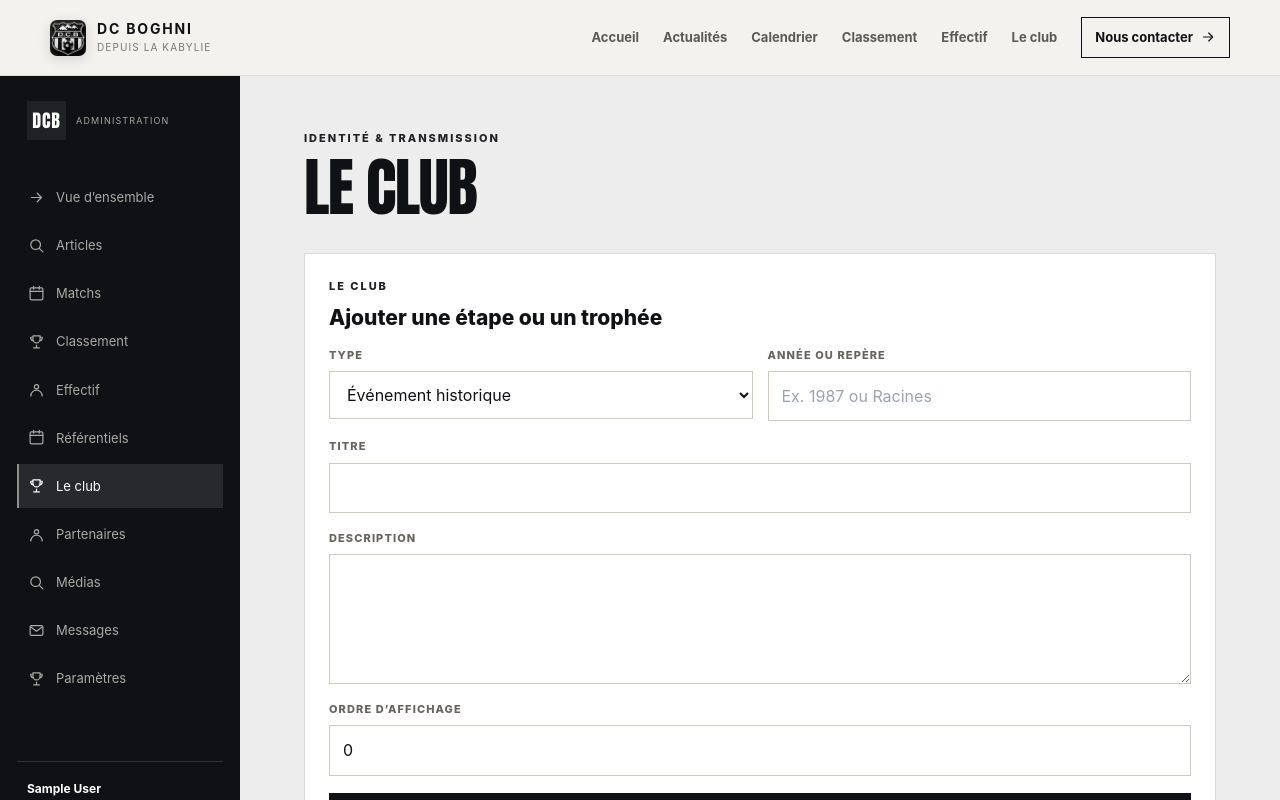
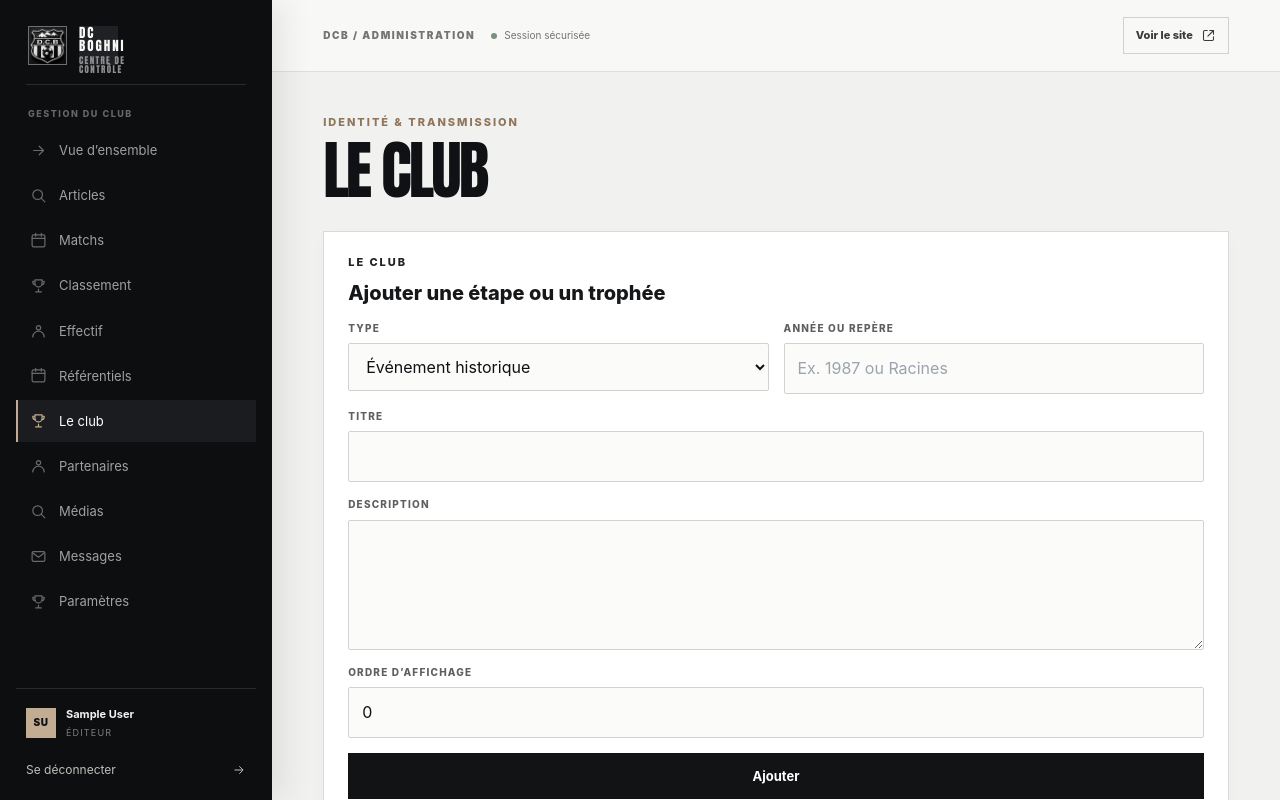
Before and after one commit to RAYANE8LOUNIS/DC-Boghni-, a Next.js app: page /admin/club in a window 1280 px wide. Shown: the top 800 px of the page. Built offline with nearby package versions, Linux system fonts and the light colour scheme; no server answers; the database is empty; sample sign-in values are in the browser's storage.

Commit message:
Redesign admin workspace and separate public chrome

```diff
--- a/app/globals.css
+++ b/app/globals.css
@@ -349,3 +349,101 @@ h3 { font-size:clamp(1.55rem, 2.5vw, 2.25rem); }
 @media (max-width: 900px) { .admin-layout{grid-template-columns:1fr}.admin-sidebar{position:static;height:auto;padding:16px 18px}.admin-sidebar nav{display:flex;overflow:auto}.admin-sidebar nav a{white-space:nowrap}.admin-sidebar__bottom{display:flex;align-items:center;justify-content:space-between;gap:20px;padding:15px 0 0}.admin-main{padding:34px 18px 60px}.admin-content-grid{grid-template-columns:1fr}.admin-actions{grid-template-columns:1fr 1fr} }
 @media (max-width: 600px) { .admin-header{display:block}.admin-header .button{margin-top:18px}.admin-stat-grid{grid-template-columns:1fr}.admin-form__row,.admin-settings-grid{grid-template-columns:1fr}.admin-actions{grid-template-columns:1fr}.admin-list__item{align-items:start;flex-direction:column}.admin-list__actions{width:100%}.admin-list__actions button{flex:1}.admin-message__top{display:block}.admin-message__top .admin-status{display:block;margin-top:8px}.admin-login__card{padding:26px 20px}.admin-login__card h1{font-size:45px} }
 @media (prefers-reduced-motion: reduce) { *,*::before,*::after{animation-duration:.01ms!important;animation-iteration-count:1!important;transition-duration:.01ms!important;scroll-behavior:auto!important} }
+
+/* Administration : tableau de contrôle noir et blanc du DCB */
+.admin-layout { --admin-accent:#c2ad92; --admin-panel:#fff; --admin-surface:#f1f1ef; grid-template-columns:272px minmax(0,1fr); min-height:100vh; background:var(--admin-surface); }
+.admin-sidebar { position:sticky; top:0; height:100vh; padding:24px 16px 18px; background:#0d0e10; color:#f8f8f6; box-shadow:12px 0 30px rgba(13,14,16,.08); }
+.admin-brand { gap:12px; padding:2px 12px 19px; }
+.admin-brand__mark { display:grid; place-items:center; width:45px; height:45px; overflow:hidden; background:#f4f4f1; border:1px solid rgba(255,255,255,.35); }
+.admin-brand__mark img { width:100%; height:100%; object-fit:cover; filter:grayscale(1); }
+.admin-brand__words { display:flex; flex-direction:column; gap:4px; line-height:1; }
+.admin-brand__words strong { font-size:13px; letter-spacing:.15em; }
+.admin-brand__words small { color:#8e8f91; font-size:9px; text-transform:uppercase; letter-spacing:.15em; }
+.admin-sidebar__rule { height:1px; margin:0 10px 22px; background:#292a2d; }
+.admin-nav-label { margin:0 12px 8px; color:#66676a; font-size:9px; font-weight:800; letter-spacing:.17em; text-transform:uppercase; }
+.admin-sidebar nav { gap:3px; }
+.admin-sidebar nav a { min-height:42px; gap:12px; padding:11px 12px; border-left:2px solid transparent; color:#9fa0a2; font-size:13px; transition:background .18s ease, color .18s ease, border-color .18s ease; }
+.admin-sidebar nav a svg { color:#696a6d; transition:color .18s ease; }
+.admin-sidebar nav a:hover { color:#fff; background:#18191c; }
+.admin-sidebar nav a:hover svg, .admin-sidebar nav a.active svg { color:var(--admin-accent); }
+.admin-sidebar nav a.active { padding-left:12px; border-left-color:var(--admin-accent); color:#fff; background:#1b1c1f; }
+.admin-sidebar__bottom { padding:17px 10px 0; border-top:1px solid #292a2d; }
+.admin-user-card { display:flex; align-items:center; gap:10px; min-width:0; }
+.admin-user-card__avatar { display:grid; flex:none; place-items:center; width:30px; height:30px; background:var(--admin-accent); color:#111214; font-size:10px; font-weight:900; letter-spacing:.06em; }
+.admin-user { min-width:0; margin:0; gap:3px; }
+.admin-user strong { overflow:hidden; text-overflow:ellipsis; white-space:nowrap; color:#f3f3f1; font-size:11px; }
+.admin-user small { color:#7d7e81; font-size:9px; letter-spacing:.13em; }
+.admin-signout { display:flex; align-items:center; justify-content:space-between; width:100%; margin-top:18px; padding:0; border:0; background:transparent; color:#8e8f91; font-size:11px; cursor:pointer; }
+.admin-signout:hover { color:var(--admin-accent); }
+.admin-workspace { min-width:0; min-height:100vh; }
+.admin-topbar { display:flex; align-items:center; justify-content:space-between; gap:20px; height:72px; padding:0 clamp(22px,4vw,64px); background:#f8f8f6; border-bottom:1px solid #dededb; }
+.admin-topbar > div { display:flex; align-items:center; gap:16px; }
+.admin-topbar__kicker { color:#747572; font-size:10px; font-weight:900; letter-spacing:.16em; text-transform:uppercase; }
+.admin-topbar__status { display:inline-flex; align-items:center; gap:7px; color:#737470; font-size:10px; }
+.admin-topbar__status i { width:6px; height:6px; background:#77927b; border-radius:50%; }
+.admin-site-link { display:inline-flex; align-items:center; gap:8px; padding:9px 12px; border:1px solid #d1d1cd; color:#393a3b; font-size:11px; font-weight:800; }
+.admin-site-link:hover { border-color:#9b9c97; background:#fff; }
+.admin-main { max-width:1520px; margin:0 auto; padding:42px clamp(22px,4vw,64px) 80px; }
+.admin-header { align-items:center; margin-bottom:30px; }
+.admin-header .eyebrow { margin-bottom:9px; color:#8e755b; }
+.admin-header h1 { font-size:clamp(2.9rem,5vw,5.5rem); letter-spacing:-.045em; }
+.admin-stat-grid { gap:14px; margin-bottom:20px; }
+.admin-stat { position:relative; min-height:145px; padding:20px 21px; border:1px solid #d9d9d5; border-top:3px solid #17181a; background:var(--admin-panel); }
+.admin-stat:nth-child(2) { border-top-color:#8f9290; }
+.admin-stat:nth-child(3) { border-top-color:var(--admin-accent); }
+.admin-stat strong { margin:18px 0 5px; color:#141517; font-size:52px; }
+.admin-content-grid { gap:14px; }
+.admin-card { margin-bottom:14px; border:1px solid #d9d9d5; background:var(--admin-panel); box-shadow:0 8px 20px rgba(25,26,27,.025); }
+.admin-card__head { padding:22px 24px 17px; border-bottom:0; }
+.admin-card__head h2 { color:#161719; font-size:20px; }
+.admin-actions { gap:8px; padding:0 24px 24px; }
+.admin-actions a { min-height:106px; padding:16px; border-color:#dededb; background:#fafaf8; transition:background .18s ease, border-color .18s ease, transform .18s ease; }
+.admin-actions a:hover { border-color:#b0b1ac; background:#fff; transform:translateY(-2px); }
+.admin-actions a > span { color:#8e755b; font-size:23px; }
+.admin-actions strong { color:#242527; font-size:12px; }
+.admin-actions small { color:#777975; line-height:1.4; }
+.admin-form { gap:15px; padding:0 24px 26px; }
+.field label { color:#5f605d; font-size:10px; letter-spacing:.12em; }
+.field input, .field select, .field textarea { border-color:#d2d2ce; background:#fbfbf9; border-radius:2px; }
+.field input:hover, .field select:hover, .field textarea:hover { border-color:#aaa9a4; }
+.field input:focus, .field select:focus, .field textarea:focus { border-color:#8e755b; box-shadow:0 0 0 3px rgba(142,117,91,.12); }
+.admin-list { border-top-color:#e1e1de; }
+.admin-list__item { padding:16px 24px; border-bottom-color:#e4e4e1; }
+.admin-list__item strong { color:#242527; font-size:13px; }
+.admin-list__item small { color:#858681; }
+.admin-list__actions button { border-color:#d7d7d3; color:#575855; background:#fbfbf9; border-radius:2px; }
+.admin-list__actions button:hover { border-color:#8e755b; color:#715d48; background:#fff; }
+.admin-status--published { color:#54755c; }
+.admin-status--unread { color:#8e755b; }
+.form-message { border-left-color:#8e755b; background:#f2f0ec; }
+.form-message--error { border-left-color:#964c4c; background:#f9eeee; }
+.button--dark { background:#121315; }
+.button--dark:hover { background:#292a2c; }
+.button--outline { border-color:#bfc0bc; }
+
+@media (max-width:900px) {
+  .admin-layout { display:block; }
+  .admin-sidebar { position:relative; height:auto; padding:16px 18px 15px; }
+  .admin-brand { padding:0 0 15px; }
+  .admin-sidebar__rule { margin:0 0 14px; }
+  .admin-nav-label { margin-left:0; }
+  .admin-sidebar nav { display:flex; overflow-x:auto; padding-bottom:3px; scrollbar-width:none; }
+  .admin-sidebar nav::-webkit-scrollbar { display:none; }
+  .admin-sidebar nav a { flex:none; min-height:38px; padding:9px 11px; border-left:0; border-bottom:2px solid transparent; }
+  .admin-sidebar nav a.active { padding-left:11px; border-bottom-color:var(--admin-accent); }
+  .admin-sidebar__bottom { display:flex; align-items:center; justify-content:space-between; gap:18px; margin-top:15px; padding:14px 0 0; }
+  .admin-signout { width:auto; margin-top:0; gap:10px; }
+  .admin-main { padding-top:30px; }
+}
+@media (max-width:600px) {
+  .admin-topbar { height:auto; min-height:62px; padding:13px 16px; }
+  .admin-topbar > div { display:block; }
+  .admin-topbar__status { margin-top:5px; }
+  .admin-site-link { padding:8px; font-size:10px; }
+  .admin-main { padding:25px 14px 55px; }
+  .admin-header { margin-bottom:24px; }
+  .admin-header h1 { font-size:3.4rem; }
+  .admin-card__head, .admin-list__item, .admin-message { padding-left:16px; padding-right:16px; }
+  .admin-form { padding-left:16px; padding-right:16px; }
+  .admin-actions { padding-left:16px; padding-right:16px; }
+}
--- a/app/layout.tsx
+++ b/app/layout.tsx
@@ -1,6 +1,6 @@
 import type { Metadata } from "next";
-import { Header } from "@/components/header";
 import { Footer } from "@/components/footer";
+import { SiteChrome } from "@/components/site-chrome";
 import { getSettings } from "@/lib/site-data";
 import "./globals.css";
 
@@ -15,5 +15,5 @@ export const metadata: Metadata = {
 export default async function RootLayout({ children }: Readonly<{ children: React.ReactNode }>) {
   const settings = await getSettings();
   const theme = { "--ink": settings.primaryColor, "--copper": settings.accentColor } as React.CSSProperties;
-  return <html lang="fr"><body style={theme}><Header logoUrl={settings.logoUrl} /><main id="contenu">{children}</main><Footer /></body></html>;
+  return <html lang="fr"><body style={theme}><SiteChrome logoUrl={settings.logoUrl} footer={<Footer />} /><main id="contenu">{children}</main></body></html>;
 }
--- a/components/admin-shell.tsx
+++ b/components/admin-shell.tsx
@@ -5,11 +5,44 @@ import { signOut } from "next-auth/react";
 import { usePathname } from "next/navigation";
 import { Icon } from "@/components/icons";
 
-const links = [{ href: "/admin", label: "Vue d’ensemble", icon: "arrow" as const }, { href: "/admin/articles", label: "Articles", icon: "search" as const }, { href: "/admin/matchs", label: "Matchs", icon: "calendar" as const }, { href: "/admin/classement", label: "Classement", icon: "trophy" as const }, { href: "/admin/effectif", label: "Effectif", icon: "user" as const }, { href: "/admin/referentiels", label: "Référentiels", icon: "calendar" as const }, { href: "/admin/club", label: "Le club", icon: "trophy" as const }, { href: "/admin/partenaires", label: "Partenaires", icon: "user" as const }, { href: "/admin/medias", label: "Médias", icon: "search" as const }, { href: "/admin/messages", label: "Messages", icon: "mail" as const }, { href: "/admin/parametres", label: "Paramètres", icon: "trophy" as const }];
+const links = [
+  { href: "/admin", label: "Vue d’ensemble", icon: "arrow" as const },
+  { href: "/admin/articles", label: "Articles", icon: "search" as const },
+  { href: "/admin/matchs", label: "Matchs", icon: "calendar" as const },
+  { href: "/admin/classement", label: "Classement", icon: "trophy" as const },
+  { href: "/admin/effectif", label: "Effectif", icon: "user" as const },
+  { href: "/admin/referentiels", label: "Référentiels", icon: "calendar" as const },
+  { href: "/admin/club", label: "Le club", icon: "trophy" as const },
+  { href: "/admin/partenaires", label: "Partenaires", icon: "user" as const },
+  { href: "/admin/medias", label: "Médias", icon: "search" as const },
+  { href: "/admin/messages", label: "Messages", icon: "mail" as const },
+  { href: "/admin/parametres", label: "Paramètres", icon: "trophy" as const }
+];
 const accountLink = { href: "/admin/utilisateurs", label: "Comptes", icon: "user" as const };
 
-export function AdminShell({ children, user }: { children: React.ReactNode; user: { name?: string | null; email?: string | null; role?: string } }) {
+export function AdminShell({ children, user }: { children: React.ReactNode; user: { id?: string; name?: string | null; email?: string | null; role?: string } }) {
   const pathname = usePathname();
   const navigation = user.role === "ADMIN" ? [...links, accountLink] : links;
-  return <div className="admin-layout"><aside className="admin-sidebar"><Link href="/" className="admin-brand"><span>DCB</span><small>Administration</small></Link><nav aria-label="Navigation administration">{navigation.map((link) => <Link href={link.href} key={link.href} className={pathname === link.href ? "active" : ""}><Icon name={link.icon} size={17} />{link.label}</Link>)}</nav><div className="admin-sidebar__bottom"><span className="admin-user"><strong>{user.name || user.email}</strong><small>{user.role === "ADMIN" ? "Administrateur" : "Éditeur"}</small></span><button type="button" onClick={() => signOut({ callbackUrl: "/" })}>Se déconnecter</button></div></aside><main className="admin-main">{children}</main></div>;
+  const displayName = user.name || user.email || "Administrateur";
+  const initials = displayName.split(/\s+/).map((part) => part[0]).join("").slice(0, 2).toUpperCase();
+
+  return <div className="admin-layout">
+    <aside className="admin-sidebar">
+      <Link href="/admin" className="admin-brand" aria-label="Administration DC Boghni">
+        <span className="admin-brand__mark"><img src="/images/logo-dcb.jpeg" alt="" /></span>
+        <span className="admin-brand__words"><strong>DC BOGHNI</strong><small>Centre de contrôle</small></span>
+      </Link>
+      <div className="admin-sidebar__rule" />
+      <p className="admin-nav-label">Gestion du club</p>
+      <nav aria-label="Navigation administration">{navigation.map((link) => <Link href={link.href} key={link.href} className={pathname === link.href ? "active" : ""}><Icon name={link.icon} size={17} />{link.label}</Link>)}</nav>
+      <div className="admin-sidebar__bottom">
+        <div className="admin-user-card"><span className="admin-user-card__avatar">{initials}</span><span className="admin-user"><strong>{displayName}</strong><small>{user.role === "ADMIN" ? "Administrateur" : "Éditeur"}</small></span></div>
+        <button className="admin-signout" type="button" onClick={() => signOut({ callbackUrl: "/" })}>Se déconnecter <Icon name="arrow" size={14} /></button>
+      </div>
+    </aside>
+    <section className="admin-workspace">
+      <div className="admin-topbar"><div><span className="admin-topbar__kicker">DCB / Administration</span><span className="admin-topbar__status"><i /> Session sécurisée</span></div><Link href="/" className="admin-site-link">Voir le site <Icon name="external" size={15} /></Link></div>
+      <main className="admin-main">{children}</main>
+    </section>
+  </div>;
 }
--- /dev/null
+++ b/components/site-chrome.tsx
@@ -0,0 +1,10 @@
+"use client";
+
+import { usePathname } from "next/navigation";
+import { Header } from "@/components/header";
+
+export function SiteChrome({ logoUrl, footer }: { logoUrl?: string | null; footer: React.ReactNode }) {
+  const pathname = usePathname();
+  if (pathname?.startsWith("/admin")) return null;
+  return <><Header logoUrl={logoUrl} />{footer}</>;
+}
```
